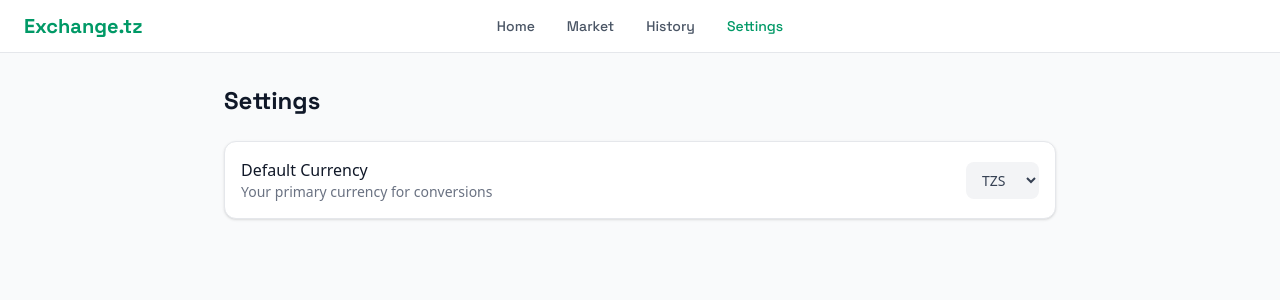
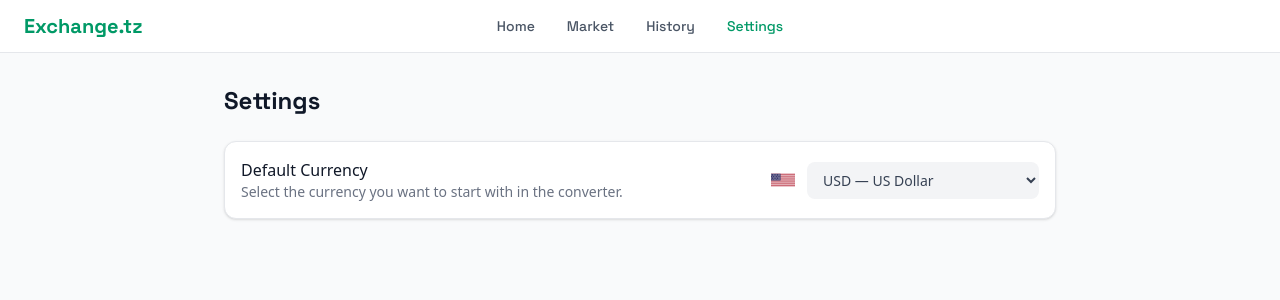
Before and after one commit to eddietal2/EAX, a SvelteKit app in the folder etz/: page /settings in a window 1280 px wide. Shown: the top 300 px of the page. Built offline with nearby package versions, Linux system fonts and the light colour scheme.

Commit message:
Added all Currencies to default currenct dropown on settings

```diff
--- /dev/null
+++ b/etz/src/lib/stores/settings.ts
@@ -0,0 +1,54 @@
+import { browser } from '$app/environment';
+import { writable } from 'svelte/store';
+
+export interface CurrencyOption {
+	code: string;
+	name: string;
+	symbol: string;
+	flag: string;
+}
+
+export const currencyOptions: CurrencyOption[] = [
+	{ code: 'TZS', name: 'Tanzanian Shilling', symbol: 'TSh', flag: '🇹🇿' },
+	{ code: 'USD', name: 'US Dollar', symbol: '$', flag: '🇺🇸' },
+	{ code: 'EUR', name: 'Euro', symbol: '€', flag: '🇪🇺' },
+	{ code: 'GBP', name: 'British Pound', symbol: '£', flag: '🇬🇧' },
+	{ code: 'KES', name: 'Kenyan Shilling', symbol: 'KSh', flag: '🇰🇪' },
+	{ code: 'UGX', name: 'Ugandan Shilling', symbol: 'USh', flag: '🇺🇬' },
+	{ code: 'RWF', name: 'Rwandan Franc', symbol: 'FRw', flag: '🇷🇼' },
+	{ code: 'AED', name: 'UAE Dirham', symbol: 'د.إ', flag: '🇦🇪' },
+	{ code: 'CNY', name: 'Chinese Yuan', symbol: '¥', flag: '🇨🇳' },
+	{ code: 'INR', name: 'Indian Rupee', symbol: '₹', flag: '🇮🇳' },
+	{ code: 'ETB', name: 'Ethiopian Birr', symbol: 'Br', flag: '🇪🇹' },
+	{ code: 'ZAR', name: 'South African Rand', symbol: 'R', flag: '🇿🇦' },
+	{ code: 'ZMW', name: 'Zambian Kwacha', symbol: 'ZK', flag: '🇿🇲' },
+	{ code: 'SAR', name: 'Saudi Riyal', symbol: 'ر.س', flag: '🇸🇦' },
+	{ code: 'CHF', name: 'Swiss Franc', symbol: 'Fr', flag: '🇨🇭' },
+	{ code: 'CAD', name: 'Canadian Dollar', symbol: 'C$', flag: '🇨🇦' },
+	{ code: 'AUD', name: 'Australian Dollar', symbol: 'A$', flag: '🇦🇺' },
+	{ code: 'MWK', name: 'Malawian Kwacha', symbol: 'MK', flag: '🇲🇼' },
+	{ code: 'MZN', name: 'Mozambican Metical', symbol: 'MT', flag: '🇲🇿' },
+	{ code: 'BIF', name: 'Burundian Franc', symbol: 'Fr', flag: '🇧🇮' },
+	{ code: 'CDF', name: 'Congolese Franc', symbol: 'FC', flag: '🇨🇩' },
+	{ code: 'NGN', name: 'Nigerian Naira', symbol: '₦', flag: '🇳🇬' },
+	{ code: 'EGP', name: 'Egyptian Pound', symbol: 'E£', flag: '🇪🇬' }
+];
+
+const storageKey = 'exchangeDefaultCurrency';
+
+function createDefaultCurrencyStore() {
+	const defaultCode = browser && localStorage.getItem(storageKey)
+		? localStorage.getItem(storageKey)
+		: 'USD';
+
+	const store = writable<string>(defaultCode as string);
+
+	store.subscribe((value) => {
+		if (!browser) return;
+		localStorage.setItem(storageKey, value);
+	});
+
+	return store;
+}
+
+export const defaultCurrency = createDefaultCurrencyStore();
--- a/etz/src/routes/+page.svelte
+++ b/etz/src/routes/+page.svelte
@@ -2,8 +2,7 @@
 	import { onMount, tick } from 'svelte';
 	import { rates, getStaticRates, fetchExchangeRates, initRatePolling, lastUpdated, isLoading, fetchError } from '$lib/stores/exchangeRates';
 	import { conversionHistory } from '$lib/stores/conversionHistory';
-	import { toastStore } from '$lib/stores/toast';
-	import FlagIcon from '$lib/components/FlagIcon.svelte';
+	import { toastStore } from '$lib/stores/toast';import { defaultCurrency } from '$lib/stores/settings';	import FlagIcon from '$lib/components/FlagIcon.svelte';
 
 	let amount = $state('');
 	let fromCurrency = $state('USD');
@@ -119,6 +118,7 @@
 	};
 
 	onMount(() => {
+		fromCurrency = $defaultCurrency;
 		initRatePolling(8 * 60 * 60 * 1000); // 3x/day (90/mo)
 	});
 
--- a/etz/src/routes/settings/+page.svelte
+++ b/etz/src/routes/settings/+page.svelte
@@ -1,5 +1,12 @@
 <script lang="ts">
-	// Settings page
+	import { currencyOptions, defaultCurrency } from '$lib/stores/settings';
+	import FlagIcon from '$lib/components/FlagIcon.svelte';
+
+	let selectedCurrency = $defaultCurrency;
+
+	function updateDefaultCurrency() {
+		defaultCurrency.set(selectedCurrency);
+	}
 </script>
 
 <div class="p-4 md:p-8 max-w-4xl mx-auto">
@@ -8,16 +15,19 @@
 	<div class="space-y-4">
 		<!-- Default Currency -->
 		<div class="bg-white rounded-xl shadow-sm border border-gray-200 p-4">
-			<div class="flex items-center justify-between">
+			<div class="flex items-center justify-between gap-4">
 				<div>
 					<p class="font-medium text-gray-900">Default Currency</p>
-					<p class="text-sm text-gray-500">Your primary currency for conversions</p>
+					<p class="text-sm text-gray-500">Select the currency you want to start with in the converter.</p>
 				</div>
-				<select class="bg-gray-100 border-0 rounded-lg px-3 py-2 text-sm font-medium text-gray-700">
-					<option value="TZS">TZS</option>
-					<option value="KES">KES</option>
-					<option value="USD">USD</option>
-				</select>
+				<div class="flex items-center gap-3">
+					<FlagIcon code={selectedCurrency} size="md" />
+					<select bind:value={selectedCurrency} on:change={updateDefaultCurrency} class="bg-gray-100 border-0 rounded-lg px-3 py-2 text-sm font-medium text-gray-700">
+						{#each currencyOptions as option}
+							<option value={option.code}>{option.code} — {option.name}</option>
+						{/each}
+					</select>
+				</div>
 			</div>
 		</div>
 
```
